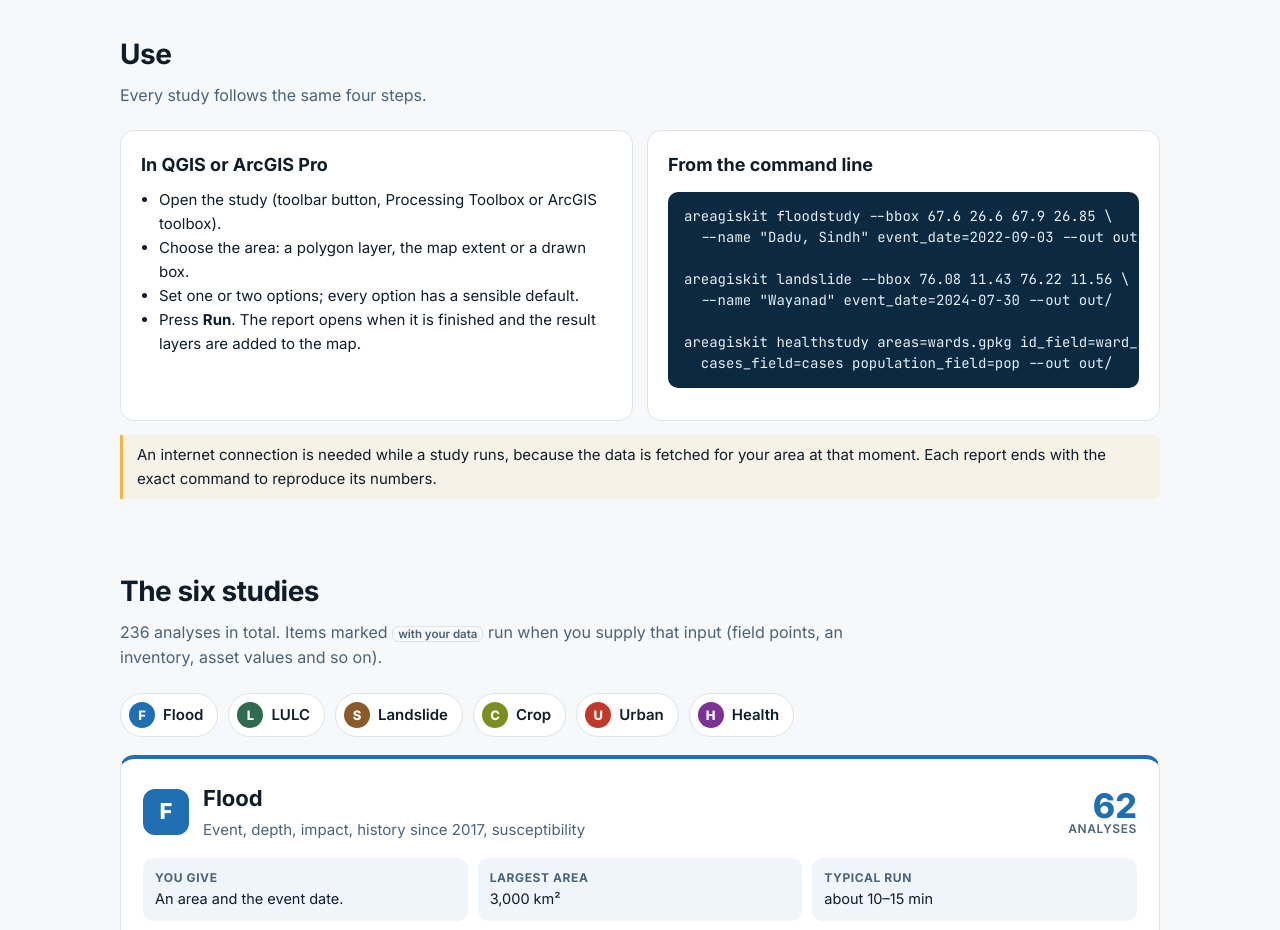
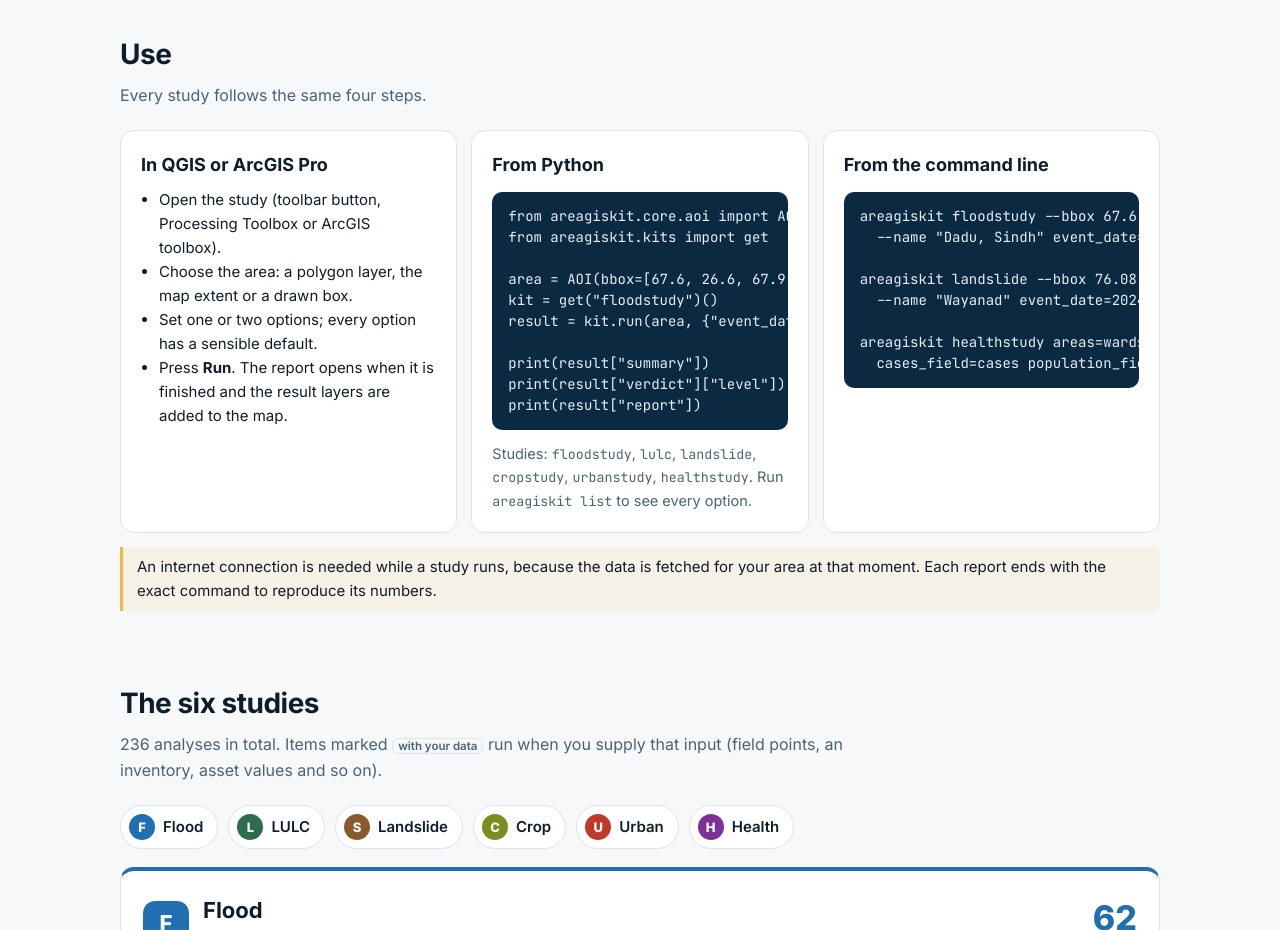
Before and after one commit to Praddy-GByte/areagiskit, a plain HTML site: page docs/index.html in a window 1280 px wide. Shown: the part 1380-2310 px from the top of the page. Drawn offline with Linux system fonts and the light colour scheme.

Commit message:
Docs: Python example

```diff
--- a/docs/index.html
+++ b/docs/index.html
@@ -114,6 +114,18 @@ areagiskit list</pre>
 <section class="block" id="use"><h2>Use</h2><p class="lead">Every study follows the same four steps.</p>
 <div class="grid2">
 <div class="card"><h3>In QGIS or ArcGIS Pro</h3><ul><li>Open the study (toolbar button, Processing Toolbox or ArcGIS toolbox).</li><li>Choose the area: a polygon layer, the map extent or a drawn box.</li><li>Set one or two options; every option has a sensible default.</li><li>Press <b>Run</b>. The report opens when it is finished and the result layers are added to the map.</li></ul></div>
+<div class="card"><h3>From Python</h3>
+<pre>from areagiskit.core.aoi import AOI
+from areagiskit.kits import get
+
+area = AOI(bbox=[67.6, 26.6, 67.9, 26.85], name="Dadu")
+kit = get("floodstudy")()
+result = kit.run(area, {"event_date": "2022-09-03"}, "out/dadu")
+
+print(result["summary"])
+print(result["verdict"]["level"])   # High / Medium / Low
+print(result["report"])             # report.html, .docx, .pdf</pre>
+<p style="margin:0;font-size:14.5px;color:var(--sub)">Studies: <code>floodstudy</code>, <code>lulc</code>, <code>landslide</code>, <code>cropstudy</code>, <code>urbanstudy</code>, <code>healthstudy</code>. Run <code>areagiskit list</code> to see every option.</p></div>
 <div class="card"><h3>From the command line</h3>
 <pre>areagiskit floodstudy --bbox 67.6 26.6 67.9 26.85 \
   --name "Dadu, Sindh" event_date=2022-09-03 --out out/
```
Also changed, not shown: index.html (+12 -0 lines).
